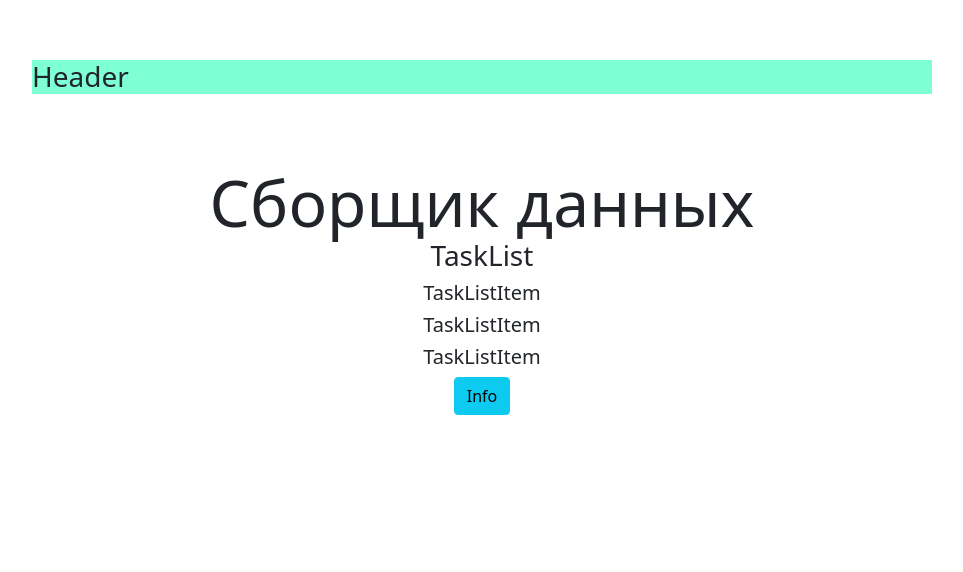
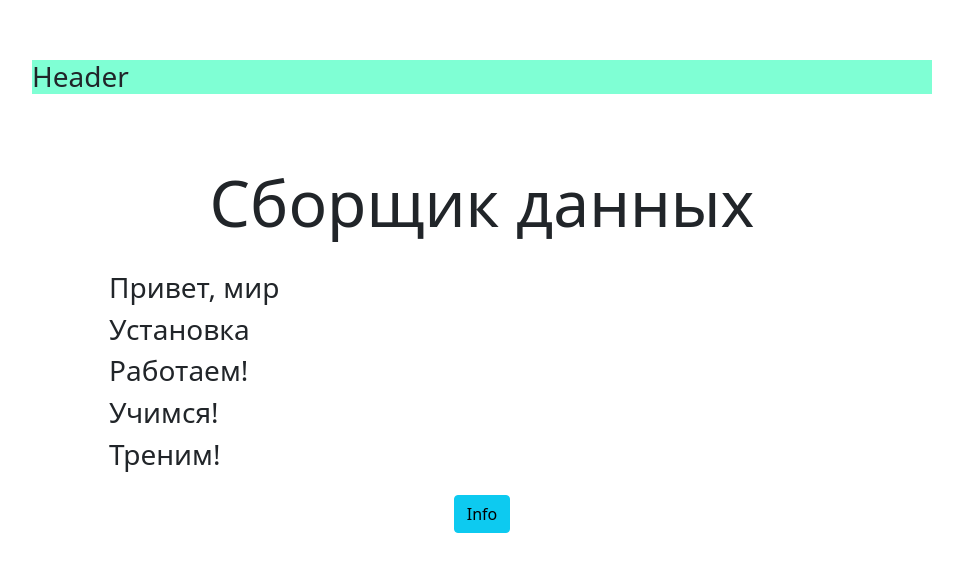
Before and after one commit to mathetes/infograbber, a Next.js app: page / in a window 1280 px wide. Shown: the top 572 px of the page, without its empty margins (158-1121 px from the left). Built offline with nearby package versions, Linux system fonts and the light colour scheme.

Commit message:
TaskList css

```diff
--- a/components/Header/index.js
+++ b/components/Header/index.js
@@ -1,4 +1,4 @@
-import styles from "./../../styles/Header.module.css";
+import styles from "@/styles/Header.module.css";
 
 const Header = () => {
   return (
--- a/components/Layout/index.js
+++ b/components/Layout/index.js
@@ -26,7 +26,7 @@ export default function Layout({ title, keywords, description, children }) {
 }
 
 Layout.defaultProps = {
-  title: "DJ Events | Find the hottest parties",
+  title: "InfoGrabber like ToDo App",
   description: "Find the latest DJ and other musical events",
   keywords: "music, dj, edm, events",
 };
--- /dev/null
+++ b/components/TaskList/index.js
@@ -0,0 +1,12 @@
+import styles from "@/styles/TaskList.module.css";
+
+function TaskList(props) {
+  const content = props.posts.map((post) => (
+    <li key={post.id}>
+      <h3>{post.title}</h3>
+    </li>
+  ));
+  return <ul className={styles.tasklistitems}>{content}</ul>;
+}
+
+export default TaskList;
--- a/components/taskList/index.js
+++ /dev/null
@@ -1,14 +0,0 @@
-import TaskListItem from "../taskListItem";
-
-const TaskList = () => {
-  return (
-    <>
-      <h3>TaskList</h3>
-      <TaskListItem />
-      <TaskListItem />
-      <TaskListItem />
-    </>
-  );
-};
-
-export default TaskList;
--- a/components/taskListItem/index.js
+++ b/components/taskListItem/index.js
@@ -1,5 +1,3 @@
-const TaskListItem = () => {
-  return <h5>TaskListItem</h5>;
-};
+const TaskListItem = () => {};
 
 export default TaskListItem;
--- a/pages/index.js
+++ b/pages/index.js
@@ -1,9 +1,7 @@
-import Head from "next/head";
-import Image from "next/image";
-import styles from "../styles/Home.module.css";
+import styles from "@/styles/Home.module.css";
 import Layout from "@/components/Layout";
 import Header from "../components/Header";
-import TaskList from "../components/taskList";
+import TaskList from "../components/TaskList";
 import { Button } from "react-bootstrap";
 
 export default function Home() {
@@ -13,9 +11,20 @@ export default function Home() {
 
       <main className={styles.main}>
         <h1 className={styles.title}>Сборщик данных</h1>
-        <TaskList />
+        <TaskList posts={posts} />
         <Button variant="info">Info</Button>{" "}
       </main>
     </Layout>
   );
 }
+
+const posts = [
+  {
+    id: 1,
+    title: "Привет, мир",
+  },
+  { id: 2, title: "Установка" },
+  { id: 3, title: "Работаем!" },
+  { id: 4, title: "Учимся!" },
+  { id: 5, title: "Треним!" },
+];
--- /dev/null
+++ b/styles/TaskList.module.css
@@ -0,0 +1,5 @@
+.tasklistitems {
+  min-width: 90%;
+  list-style-type: none;
+  margin-top: 2em;
+}
```
Also changed, not shown: 1 other file (tests, documents, lock files or other folders).
